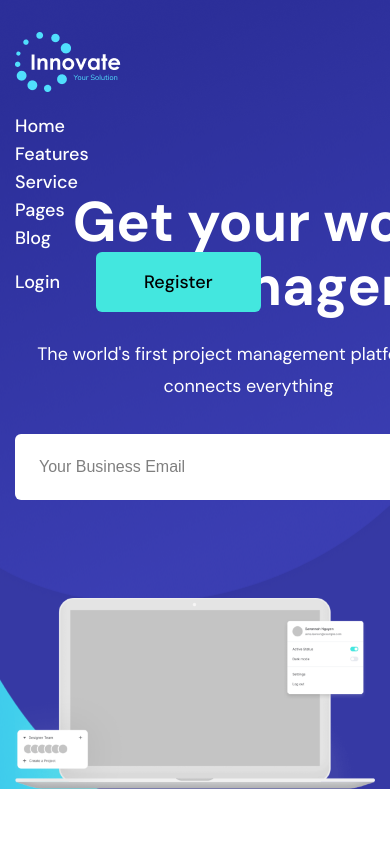
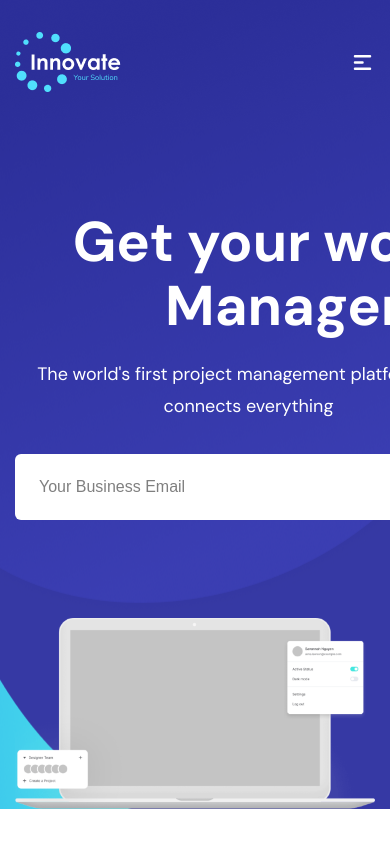
Before and after one commit to iyiu9akhan/innovate-RTB, a React (Vite) app: page / in a window 390 px wide. Shown: the top 844 px of the page. Built offline with nearby package versions, Linux system fonts and the light colour scheme; a web font is replaced by a local one.

Commit message:
windows: responsive - header design

```diff
--- a/src/components/Banner/Banner.jsx
+++ b/src/components/Banner/Banner.jsx
@@ -4,7 +4,7 @@ import laptop_screen from "../../assets/laptop_screen.png";
 
 function Banner({ children }) {
   return (
-    <div className="bg-[url('/src/assets/bg_shape.png')] bg-no-repeat  relative w-full pt-[92px] mb-[160px]">
+    <div className="bg-[url('/src/assets/bg_shape.png')] bg-no-repeat  relative w-full  mb-[160px]">
       {children}
       <Container>
         <div className="text-center">
--- a/src/components/Layout/Container.jsx
+++ b/src/components/Layout/Container.jsx
@@ -3,7 +3,7 @@ import React from 'react'
 
 const Container = ({children})=> {
   return (
-    <div className='px-[15px] md:w-[1409px] mx-auto'>
+    <div className='px-[15px] md:px-0 md:w-[1409px] mx-auto'>
         {children}
     </div>
   )
--- a/src/components/Navbar/Navbar.jsx
+++ b/src/components/Navbar/Navbar.jsx
@@ -1,19 +1,40 @@
-import React from "react";
+import React, { useState } from "react";
 import logo from "../../assets/logo.png";
+import menu_logo from "../../assets/menu_logo.png";
 import Container from "../Layout/container";
+import { HiMenuAlt1 } from "react-icons/hi";
+import { GoHomeFill } from "react-icons/go";
+import { RiFunctionAddFill } from "react-icons/ri";
+import { MdWebStories } from "react-icons/md";
+import { FaPager } from "react-icons/fa6";
+import { FaBlogger } from "react-icons/fa6";
+
 
 function Navbar() {
+  const [show, setShow] = useState(false);
+
+  const click = () => {
+    console.log("check");
+    setShow(!show);
+  };
+
   return (
-    <div className="pt-8 absolute top-0 left-0 w-full z-10">
+    <div className="pt-8 relative top-0 left-0 w-full z-10">
       <Container>
-        <div className="flex flex-col items-start md:flex-row md:justify-between md:items-center">
-          <div className="mb-5 md:mb-0">
-            <a href="#" >
+        <div className="flex flex-col items-start md:flex-row md:justify-between md:items-center ">
+          <div className="mb-5 flex justify-between items-center w-full md:mb-0 md:w-auto">
+            <a href="#">
               <img src={logo} alt="main_logo" />
             </a>
+            <div className="block md:hidden">
+              <HiMenuAlt1
+                className="text-white size-[25px] cursor-pointer"
+                onClick={click}
+              />
+            </div>
           </div>
           <div>
-            <ul className="md:flex gap-x-[50px] capitalize font-secondary text-lg font-medium text-white items-center">
+            <ul className="hidden md:flex gap-x-[50px] capitalize font-secondary text-lg font-medium text-white items-center">
               <li>
                 <a href="#">home</a>
               </li>
@@ -31,7 +52,56 @@ function Navbar() {
               </li>
             </ul>
           </div>
-          <div className="text-white font-secondary font-medium text-lg gap-9 flex items-center">
+          <div className="hidden md:block">
+            <div className=" text-white font-secondary font-medium text-lg gap-9 flex items-center ">
+              <button className="leading-[200%] cursor-pointer capitalize">
+                login
+              </button>
+              <button className="leading-[20px] py-5 px-12 bg-btn rounded-[6px] cursor-pointer text-black capitalize">
+                register
+              </button>
+            </div>
+          </div>
+        </div>
+      </Container>
+      {show && (
+        <div className="flex flex-col  md:flex-row md:justify-between md:items-center  absolute top-0 w-[85%] h-screen z-[999] px-[15px] bg-white">
+          <div className="mb-[32px]">
+            <div className="pt-[32px] pb-[32px]">
+              <a href="#">
+                <img src={menu_logo} alt="main_logo" />
+              </a>
+            </div>
+            <ul className="flex-col flex  capitalize font-secondary text-[20px] font-medium text-black gap-y-8">
+              <li>
+                <a href="#" className="flex items-center gap-6">
+                  <GoHomeFill color="#C4C4C4" size={30}/>
+                  home
+                </a>
+              </li>
+              <li>
+                <a href="#" className="flex items-center gap-6">
+                  <RiFunctionAddFill color="#C4C4C4" size={30}/>
+                  features</a>
+              </li>
+              <li>
+                <a href="#" className="flex items-center gap-6">
+                  <MdWebStories color="#C4C4C4" size={30}/>
+                  services</a>
+              </li>
+              <li>
+                <a href="#" className="flex items-center gap-6">
+                  <FaPager color="#C4C4C4" size={30}/>
+                  pages</a>
+              </li>
+              <li>
+                <a href="#" className="flex items-center gap-6">
+                  <FaBlogger color="#C4C4C4" size={30}/>
+                  blog</a>
+              </li>
+            </ul>
+          </div>
+          <div className=" text-black font-secondary font-medium text-lg gap-9 flex items-center ">
             <button className="leading-[200%] cursor-pointer capitalize">
               login
             </button>
@@ -40,7 +110,7 @@ function Navbar() {
             </button>
           </div>
         </div>
-      </Container>
+      )}
     </div>
   );
 }
```
Also changed, not shown: src/assets/menu_logo.png (added).
